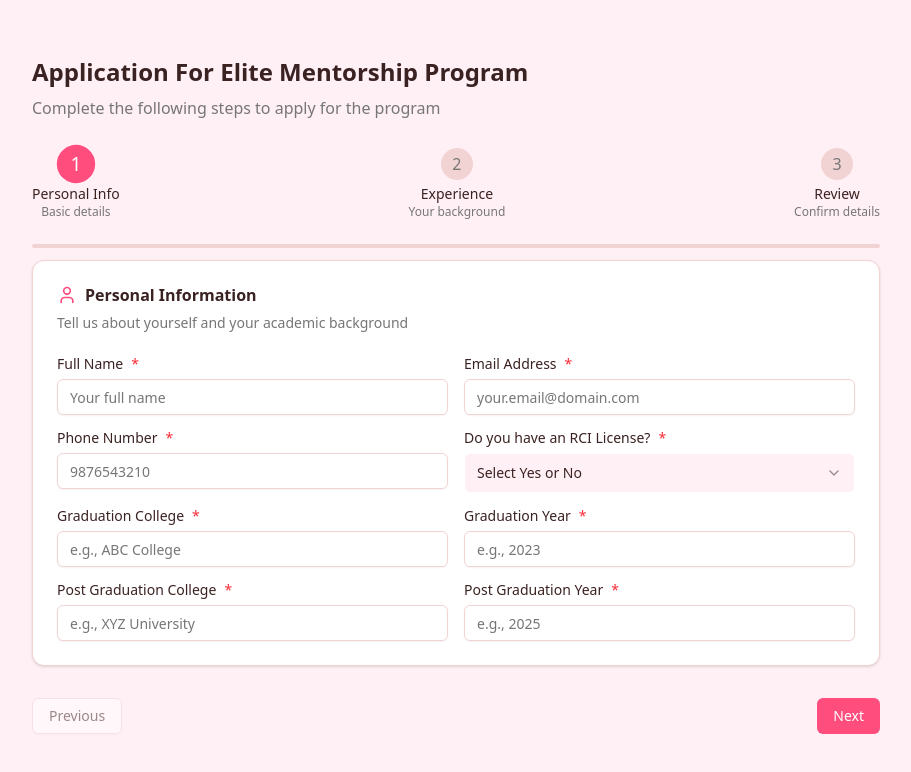
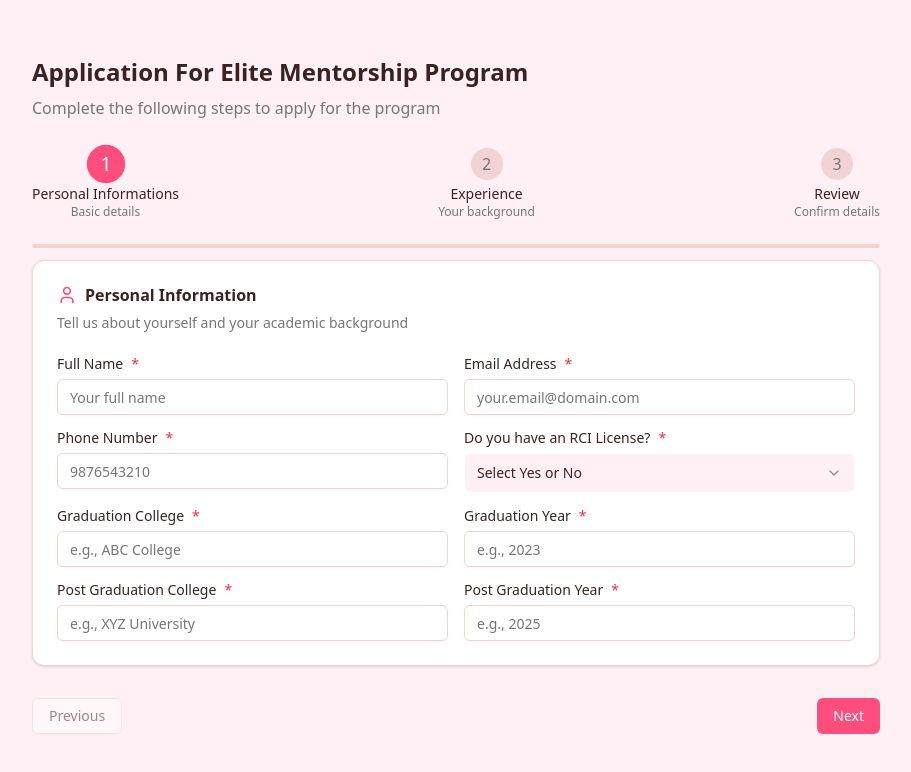
Before and after one commit to Deep-Connection-Innovation-Pvt-Ltd/reachout-supply, a React (Vite) app: page /apply-elite/personal-details in a window 1280 px wide. Shown: the top 772 px of the page, without its empty margins (184-1095 px from the left). Built offline with nearby package versions, Linux system fonts and the light colour scheme.

Commit message:
updated code

```diff
--- a/src/pages/ApplicationForm.tsx
+++ b/src/pages/ApplicationForm.tsx
@@ -169,7 +169,7 @@ export default function ApplicationForm({ plan }: ApplicationFormProps) {
 
     const steps = useMemo(() => [
         {
-            title: "Personal Info",
+            title: "Personal Informations",
             description: "Basic details",
             path: "personal-details"
         },
```
